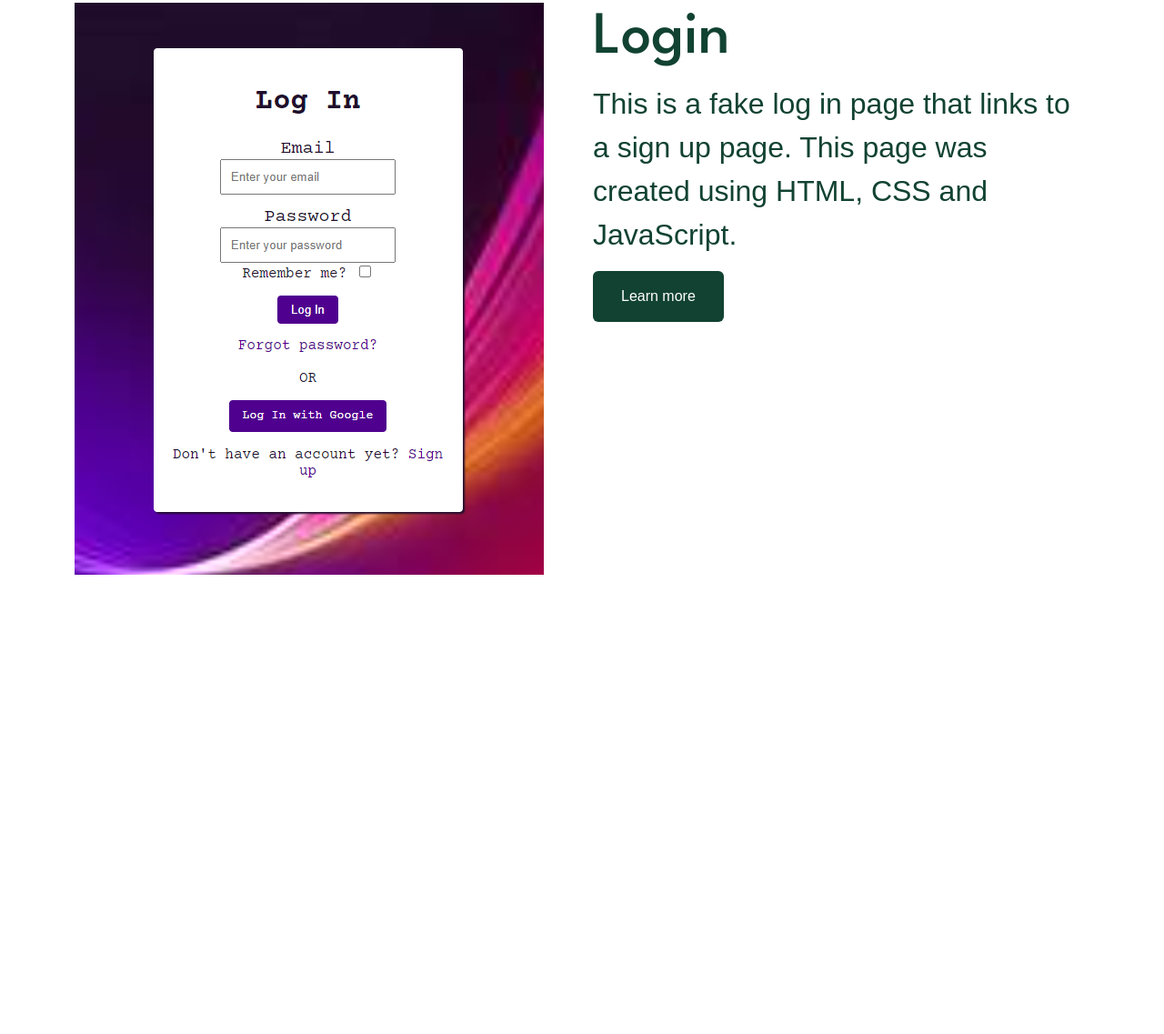
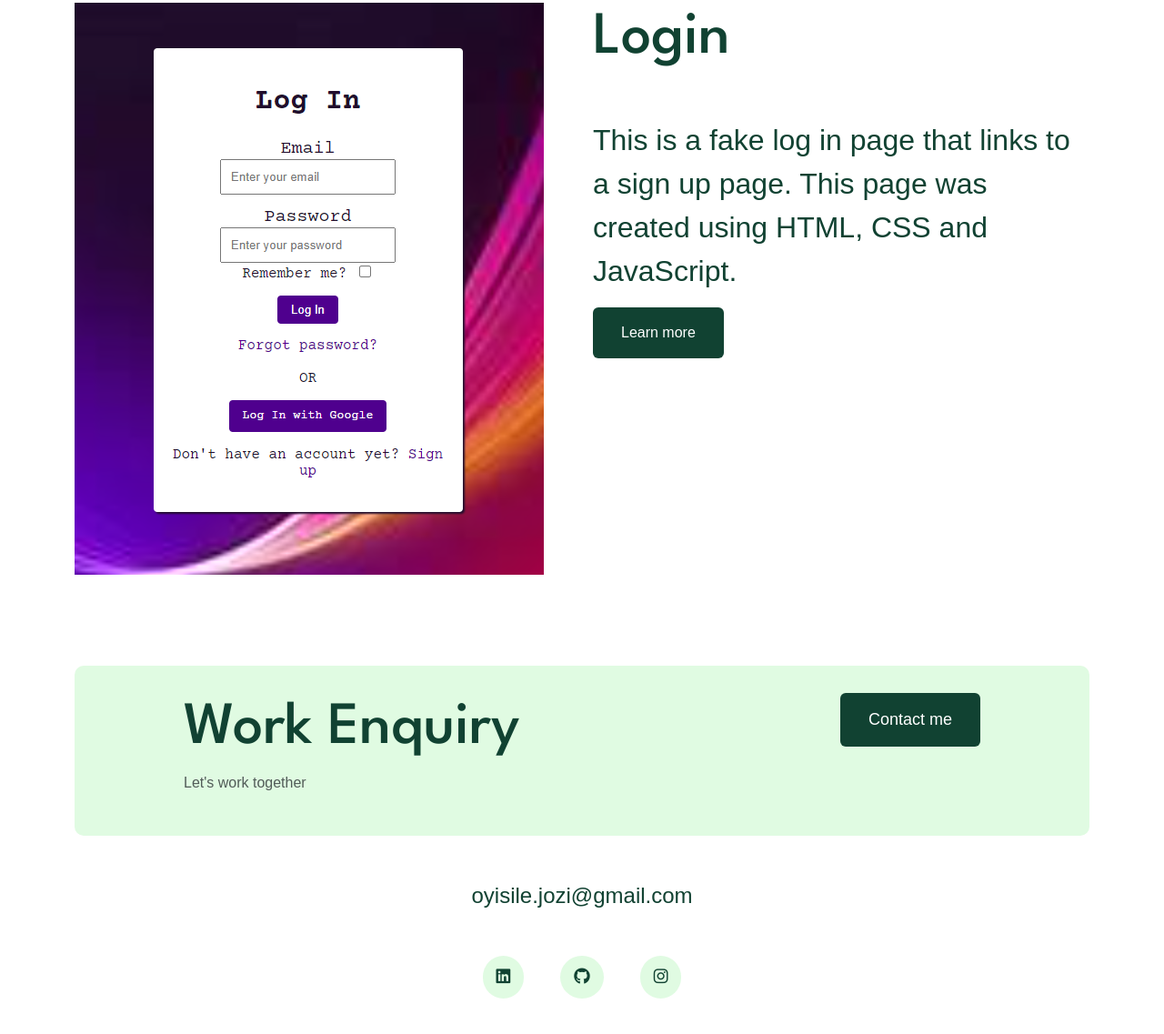
Before and after one commit to Oyisile/MY-PORTFOLIO, a plain HTML site: page index.html in a window 1280 px wide. Shown: the part 1860-2997 px from the top of the page at 91% size. Before the commit the page ends 2492 px from the top, so only its background shows below. Drawn offline with nearby package versions, Linux system fonts and the light colour scheme; a web font is replaced by a local one.

Commit message:
Added footer to website

```diff
--- a/index.html
+++ b/index.html
@@ -7,9 +7,11 @@
      <link rel="preconnect" href="https://fonts.googleapis.com">
 <link rel="preconnect" href="https://fonts.gstatic.com" crossorigin>
 <link href="https://fonts.googleapis.com/css2?family=Courier+Prime:ital,wght@0,400;0,700;1,400;1,700&family=Kode+Mono:wght@400..700&family=League+Spartan:wght@100..900&display=swap" rel="stylesheet">
-    <link rel="stylesheet" href="src/style.css">
+
+<link rel="stylesheet" href="src/style.css">
     <script src="https://cdn.jsdelivr.net/npm/bootstrap@5.3.3/dist/js/bootstrap.bundle.min.js" integrity="sha384-YvpcrYf0tY3lHB60NNkmXc5s9fDVZLESaAA55NDzOxhy9GkcIdslK1eN7N6jIeHz" crossorigin="anonymous"></script>
-     <title>Front-end developer - Oyisile Jozi</title>
+     <script src="https://kit.fontawesome.com/876a4c2168.js" crossorigin="anonymous"></script>
+    <title>Front-end developer - Oyisile Jozi</title>
 </head>
 <body>
     <nav class="navbar fixed-top navbar-expand-lg" style="background-color: white;">
@@ -45,7 +47,7 @@
         Aspiring front-end developer in South Africa
     </p>
     <div>
-        <a href="/about.html" class="btn btn-branding">Contact me</a>
+        <a href="/contact.html" class="btn btn-branding">Contact me</a>
     </div>
     </div>
     <p class="text-center m-5 projects-hd"> Featured projects</p>
@@ -62,7 +64,7 @@
             This is a user-friendly website created using HTML, CSS, JavaScript and weather API. This
             allows the user to search for current and forecasted weather conditions.
         </p>
-        <a href="#" class="btn btn-learn-more"> Learn more</a>
+        <a href="https://weather-app-oyisilejozi.netlify.app/" class="btn btn-learn-more"> Learn more</a>
     </div>
     </div>
     <div class="row">
@@ -74,19 +76,45 @@
             This is a crossword landing page for crossword lovers created using HTML, CSS and basic JavaScript. This was the first project
             I made.
            </p>
-           <a href="#" class="btn btn-learn-more"> Learn more</a>
+           <a href="https://crossword-info.netlify.app/" class="btn btn-learn-more"> Learn more</a>
         </div>
         <div class="col d-none d-lg-block"> <img src="images/crossword.png" alt="crossword landing page" class="img-fluid mt-5"></div>
     </div>
     <div class="row">
         <div class="col d-none d-lg-block"> <img src="images/log-in.png" alt="login page"  class="img-fluid mt-5"></div>
         <div class="col">
-            <h4 class="mt-5 homepage-headings">Login </h4>
+            <h4 class="mt-5 homepage-headings mb-5">Login </h4>
             <p class="project-description"> This is a fake log in page that links to a sign up page.
                 This page was created using HTML, CSS and JavaScript. </p>
-            <a href="#" class="btn  btn-learn-more"> Learn more</a>
+            <a href="https://login-page-oyisile.netlify.app/" class="btn  btn-learn-more"> Learn more</a>
         </div>
     </div>
+    <footer>
+        <div class="contact-box d-flex justify-content-between mb-5 d-none d-lg-flex">
+            <div>
+           <h4 class="homepage-headings">Work Enquiry</h4>
+           <p class="text-muted">Let's work together</p>
+            </div>
+            <div>
+            <a href="/contact.html" class="btn btn-branding">Contact me</a>
+            </div>
+        </div>
+        <div class="d-flex justify-content-center mt-5">
+        <a href="mailto:oyisile.jozi@gmail.com" class="email-link mb-5">oyisile.jozi@gmail.com</a>
+        </div>
+
+        <div class="social-links d-flex justify-content-center mb-5">
+         <a href="https://www.linkedin.com/in/oyisile-jozi-b040b921a/" target="_blank">
+           <i class="fa-brands fa-linkedin"></i>
+         </a>
+         <a href="https://github.com/Oyisile" target="_blank">
+           <i class="fa-brands fa-github"></i>
+         </a>
+         <a href="https://www.instagram.com/oyi_jozi/" target="_blank">
+           <i class="fa-brands fa-instagram"></i>
+         </a>
+        </div>
+    </footer>
     </div>
 </body>
 </html>
--- a/src/style.css
+++ b/src/style.css
@@ -67,7 +67,30 @@ font-size: 18px;
 .navi-links-items {
    color: var(--branding-color);
  }
-
+ footer .email-link {
+    color: var(--branding-color);
+    text-decoration: none;
+    font-size: 24px;
+ }
+ .contact-box {
+    background-color: var(--secondary-color);
+    padding: 30px 120px;
+    border-radius: 10px;
+    margin-top: 100px;
+ }
+ .social-links a {
+    color: var(--branding-color);
+    background-color: var(--secondary-color);
+    margin: 0 20px;
+    padding: 10px 15px;
+    font-size: 18px;
+    border-radius: 50%;
+    transition: all 100ms ease-in-out;
+ }
+.social-links a:hover {
+    color: var(--secondary-color);
+    background-color: var(--branding-color);
+}
 @media (max-width: 900px) {
 
     .project-description {
```
Also changed, not shown: about.html (+28 -2 lines), projects.html (+26 -0 lines).
